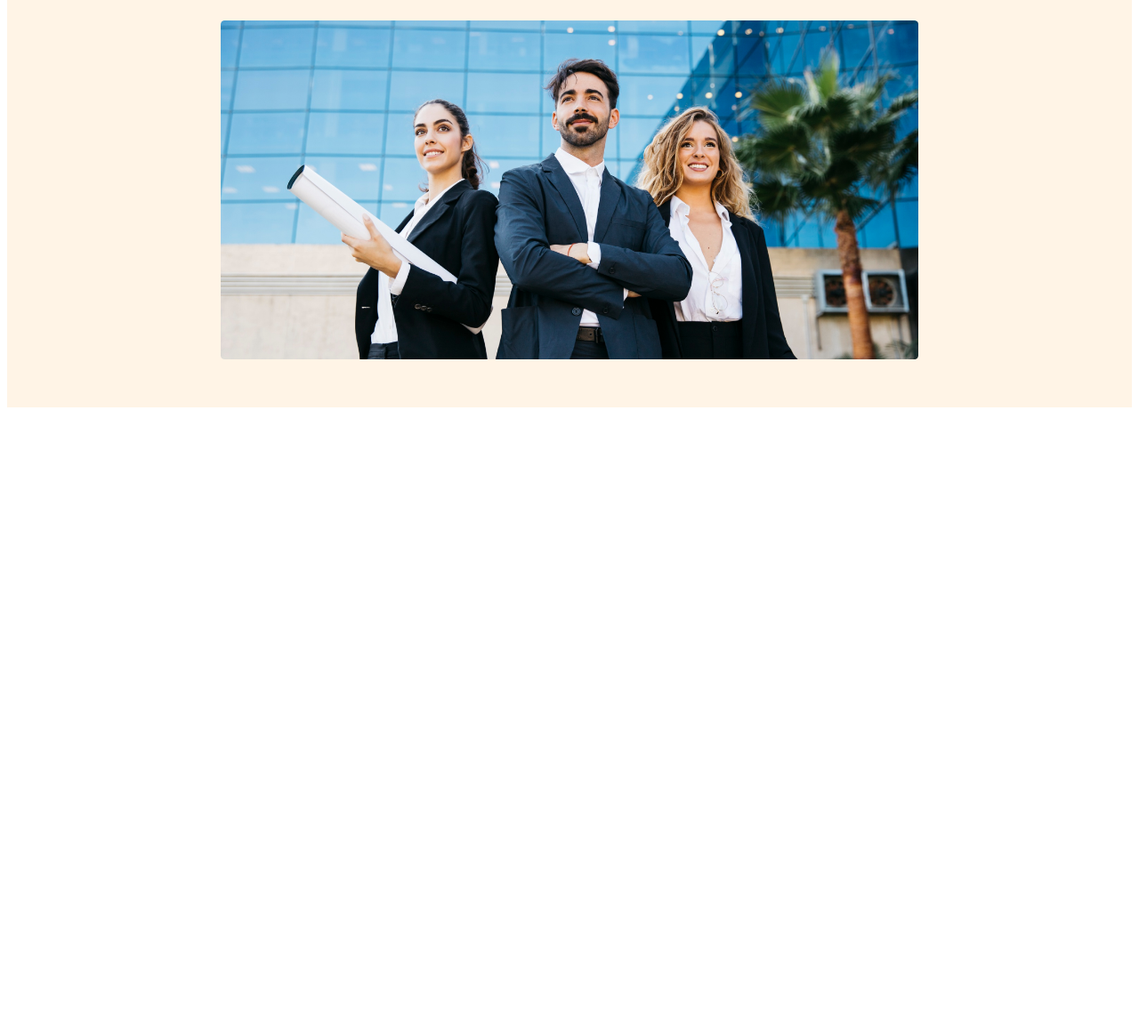
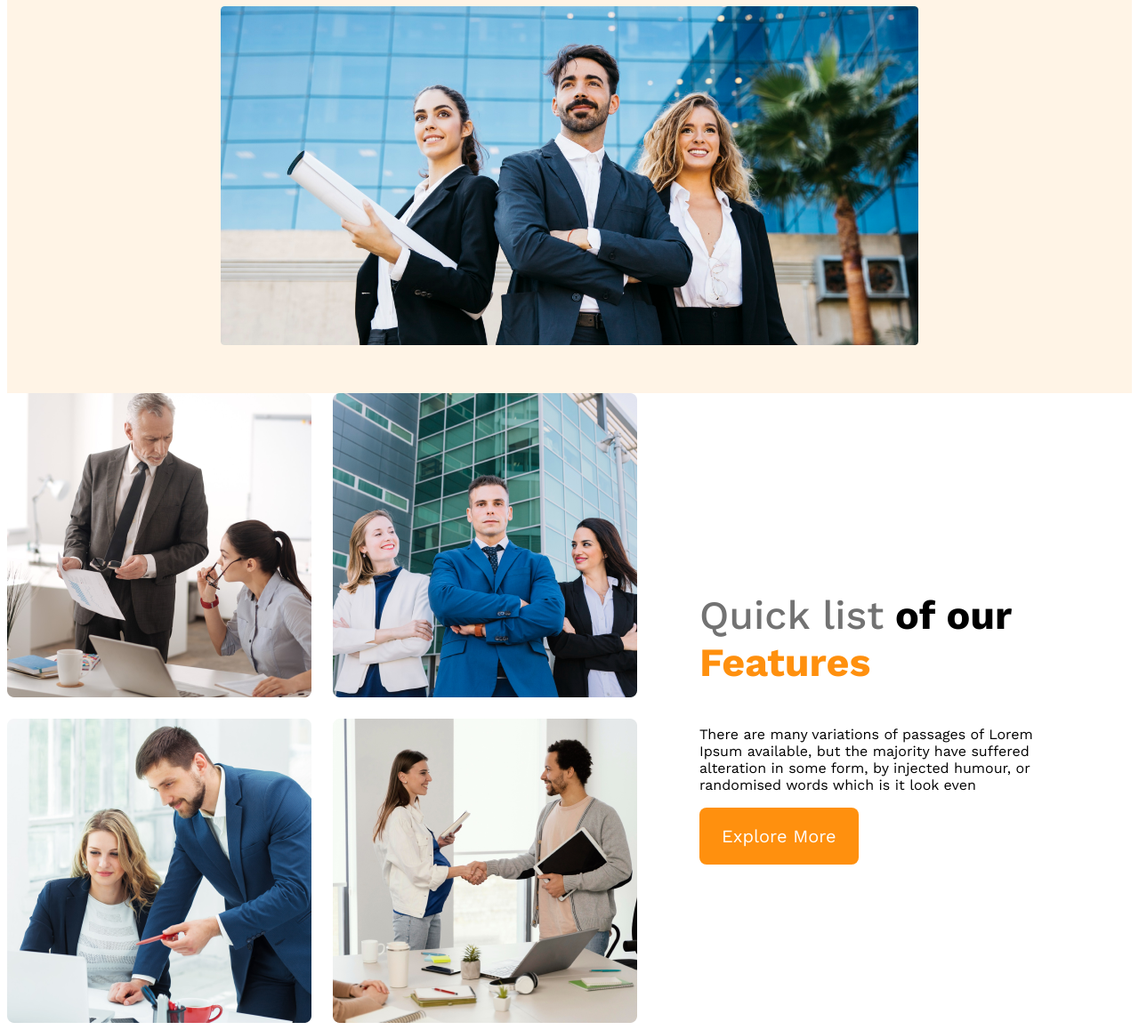
Before and after one commit to farhan1937/g3-architects, a plain HTML site: page index.html in a window 1280 px wide. Shown: the part 569-1727 px from the top of the page at 89% size. Before the commit the page ends 1035 px from the top, so only its background shows below. Drawn offline with nearby package versions, Linux system fonts and the light colour scheme.

Commit message:
features added

```diff
--- a/css/style.css
+++ b/css/style.css
@@ -87,3 +87,34 @@ nav li a{
         flex-direction: column;
     }
 }
+/* main style */
+main{
+    max-width: 1440px;
+    margin: 0 auto;
+}
+/* teams style  */
+.teams-container{
+    display: flex;
+    align-items: center;
+}
+.teams-img-container{
+    display: grid;
+    grid-template-columns: repeat(2, 1fr);
+    gap: 1.5rem;
+}
+.teams-content{
+    padding-right: 70px;
+    padding-left: 70px;
+}
+.teams-title{
+    font-size: 2.8rem;
+}
+.teams-title ,.Quick-list{
+    color: #727272;
+    font-weight: 500;
+
+}
+.teams-title, .text-features{
+    color: #FF900E;
+    font-weight: 700;
+}
--- a/index.html
+++ b/index.html
@@ -7,6 +7,7 @@
     <link rel="stylesheet" href="./css/style.css">
 </head>
 <body>
+    <!-- header start -->
     <header>
         <nav>
             <h3 class="nav-title">G3 Architects</h3>
@@ -26,14 +27,27 @@
                 <button class="btn-primary">Explore More</button>
            </div>
 
-            </p>
 
             <img src="./images/banner.png" alt="">
         </div>
 
     </header>
+    <!-- header end -->
     <main>
-
+        <!-- features section start -->
+        <section  class="teams-container">
+            <div class="teams-img-container">
+                <img src="./images/team1.png" alt="">
+                <img src="./images/team2.png" alt="">
+                <img src="./images/team3.png" alt="">
+                <img src="./images/team4.png" alt="">
+            </div>
+            <div class="teams-content">
+                <h3 class="teams-title"><span class="Quick-list">Quick list</span><span style="color: black;"> of our </span> <span class="text-features">Features</span></h3>
+                <p class="teams-description">There are many variations of passages of Lorem Ipsum available, but the majority have suffered alteration in some form, by injected humour, or randomised words which is it look even</p>
+                <button class="btn-primary">Explore More</button>
+            </div>
+        </section>
     </main>
     <footer>
 
```
